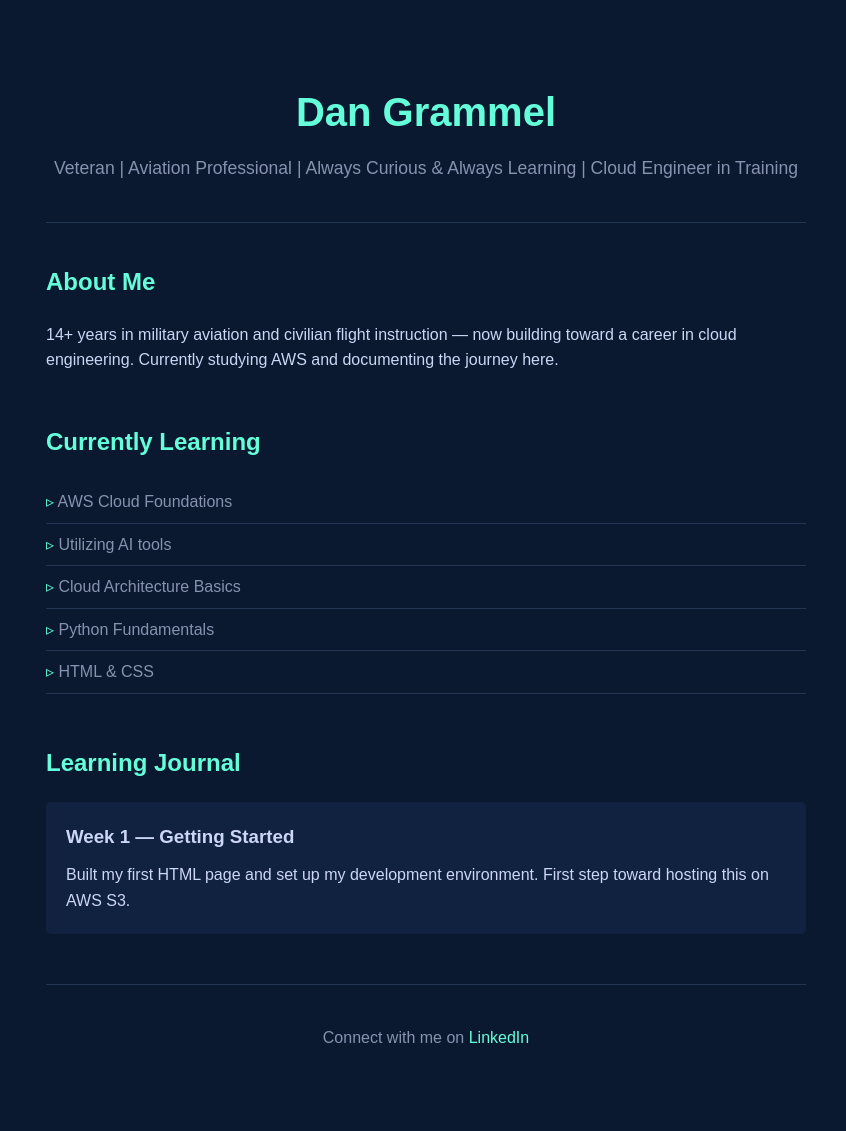
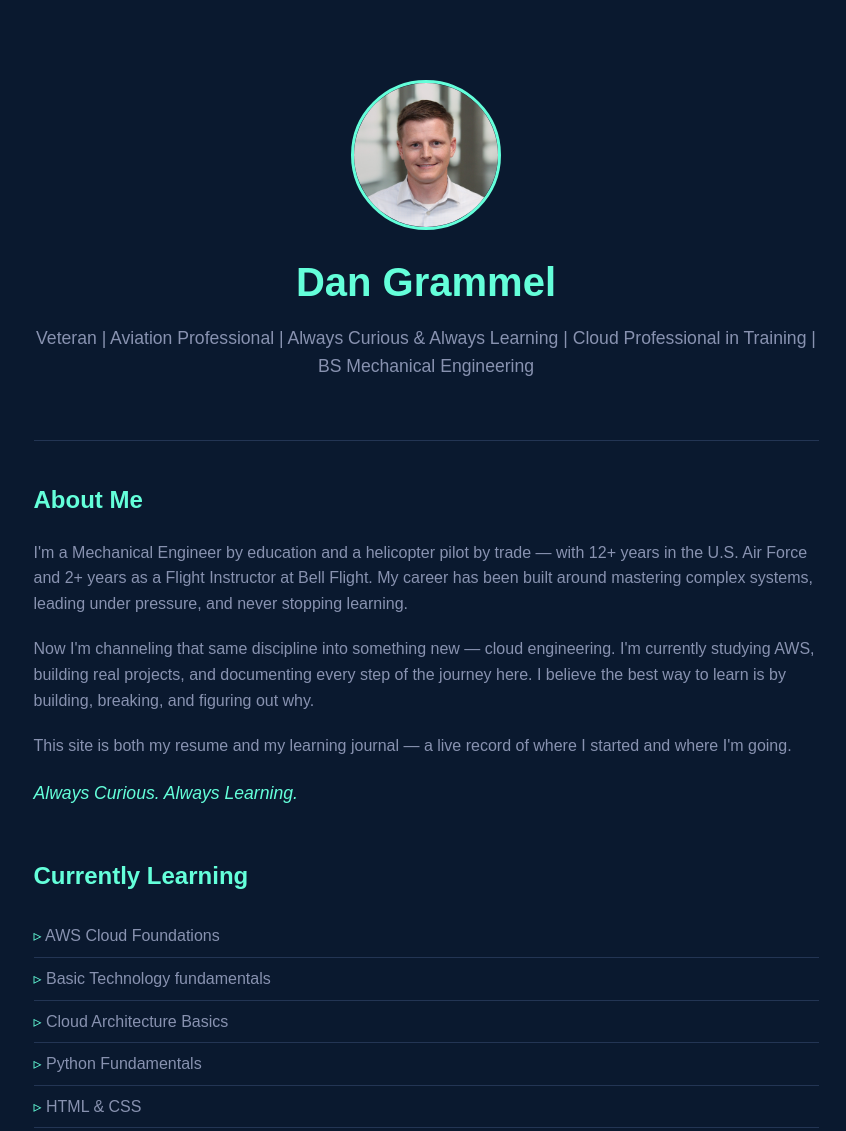
Before and after one commit to dgrams2226/cloud-resume, a plain HTML site: page index.html in a window 1280 px wide. Shown: the top 1131 px of the page, without its empty margins (214-1060 px from the left). Before the commit the page ends 1090 px from the top, so only its background shows below. Drawn offline with Linux system fonts and the light colour scheme.

Commit message:
Update HTML structure, polish CSS, add profile photo

```diff
--- a/index.html
+++ b/index.html
@@ -3,26 +3,47 @@
 <head>
     <meta charset="UTF-8">
     <meta name="viewport" content="width=device-width, initial-scale=1.0">
+    <meta name="description" content="Dan Grammel — Veteran, helicopter pilot, and cloud engineer in training. Follow my AWS learning journey here.">
     <title>Dan Grammel | Cloud Engineer in Training</title>
     <link rel="stylesheet" href="style.css">
 </head>
 <body>
 
     <header>
+        <img src="images/profile.jpg" alt="Dan Grammel" class="profile-photo">
         <h1>Dan Grammel</h1>
-        <p>Veteran | Aviation Professional | Always Curious & Always Learning | Cloud Engineer in Training</p>
+        <p>Veteran | Aviation Professional | Always Curious & Always Learning | Cloud Professional in Training | BS Mechanical Engineering</p>
     </header>
 
     <section id="about">
         <h2>About Me</h2>
-        <p>14+ years in military aviation and civilian flight instruction — now building toward a career in cloud engineering. Currently studying AWS and documenting the journey here.</p>
+        <p>
+            I'm a Mechanical Engineer by education and a helicopter pilot by trade —
+            with 12+ years in the U.S. Air Force and 2+ years as a Flight Instructor
+            at Bell Flight. My career has been built around mastering complex systems,
+            leading under pressure, and never stopping learning.
+        </p>
+
+        <p>
+            Now I'm channeling that same discipline into something new — cloud engineering.
+            I'm currently studying AWS, building real projects, and documenting every step
+            of the journey here. I believe the best way to learn is by building,
+            breaking, and figuring out why.
+        </p>
+
+        <p>
+            This site is both my resume and my learning journal —
+            a live record of where I started and where I'm going.
+        </p>
+
+        <p class="tagline">Always Curious. Always Learning.</p>
     </section>
 
     <section id="learning">
         <h2>Currently Learning</h2>
         <ul>
             <li>AWS Cloud Foundations</li>
-            <li>Utilizing AI tools</li>
+            <li>Basic Technology fundamentals</li>
             <li>Cloud Architecture Basics</li>
             <li>Python Fundamentals</li>
             <li>HTML & CSS</li>
@@ -31,15 +52,46 @@
 
     <section id="journal">
         <h2>Learning Journal</h2>
+
         <article>
             <h3>Week 1 — Getting Started</h3>
-            <p>Built my first HTML page and set up my development environment. First step toward hosting this on AWS S3.</p>
+            <p>
+                Finding the right starting point with no technology background isn't easy —
+                but that's exactly the kind of challenge I'm built for.
+            </p>
+
+            <p>
+                This week I focused on building a strong foundation, exploring core topics including
+                networking basics, cloud concepts, AWS fundamentals, Python, and setting up my
+                development environment in VSCode. I'm leveraging AI as a learning partner to
+                help me understand concepts faster and build real hands-on projects from day one.
+            </p>
+
+            <p>
+                First milestone — built and launched my first HTML page, the very site you're
+                reading right now. Next step — hosting it live on AWS S3.
+            </p>
+
+            <p class="tagline">Week 1 complete. The mission is just getting started.</p>
+
         </article>
+
+        <article>
+            <h3>Week — 2 Coming Soon</h3>
+        </article>
+
     </section>
 
     <footer>
-        <p>Connect with me on <a href="www.linkedin.com/in/dangrammel">LinkedIn</a></p>
+        <p>
+            Connect with me on
+            <a href="https://www.linkedin.com/in/dangrammel" target="_blank">LinkedIn</a>
+            and
+            <a href="https://github.com/dgrams2226" target="_blank">GitHub</a>
+        </p>
     </footer>
+
+    <script src="scripts/counter.js"></script>
 
 </body>
 </html>
--- a/style.css
+++ b/style.css
@@ -4,16 +4,34 @@
     box-sizing: border-box;
 }
 
+html {
+    scroll-behavior: smooth;
+}
+
 body {
     font-family: Arial, sans-serif;
     background-color: #0a192f;
     color: #ccd6f6;
-    max-width: 800px;
+    max-width: 825px;
     margin: 0 auto;
     padding: 40px 20px;
     line-height: 1.6;
 }
 
+/* ---- Profile Photo ---- */
+.profile-photo {
+    width: 150px;
+    height: 150px;
+    border-radius: 50%;
+    object-fit: cover;
+    border: 3px solid #64ffda;
+    margin-bottom: 20px;
+    display: block;
+    margin-left: auto;
+    margin-right: auto;
+}
+
+/* ---- Header ---- */
 header {
     text-align: center;
     padding: 40px 0;
@@ -32,6 +50,12 @@ header p {
     font-size: 1.1rem;
 }
 
+p {
+    margin-bottom: 20px;
+    color: #8892b0;
+}
+
+/* ---- Typography ---- */
 h2 {
     color: #64ffda;
     margin-bottom: 20px;
@@ -41,12 +65,22 @@ h2 {
 h3 {
     color: #ccd6f6;
     margin-bottom: 10px;
+    margin-top: 5px;
 }
 
+.tagline {
+    color: #64ffda;
+    font-style: italic;
+    margin-top: 15px;
+    font-size: 1.1rem;
+}
+
+/* ---- Sections ---- */
 section {
     margin-bottom: 50px;
 }
 
+/* ---- Currently Learning List ---- */
 ul {
     list-style: none;
     padding: 0;
@@ -63,6 +97,7 @@ ul li::before {
     color: #64ffda;
 }
 
+/* ---- Journal Articles ---- */
 article {
     background-color: #112240;
     padding: 20px;
@@ -70,6 +105,7 @@ article {
     margin-bottom: 20px;
 }
 
+/* ---- Links ---- */
 a {
     color: #64ffda;
     text-decoration: none;
@@ -79,9 +115,21 @@ a:hover {
     text-decoration: underline;
 }
 
+/* ---- Footer ---- */
 footer {
     text-align: center;
     padding-top: 40px;
     border-top: 1px solid #233554;
     color: #8892b0;
 }
+
+/* ---- Mobile Responsive ---- */
+@media (max-width: 600px) {
+    body {
+        padding: 20px 15px;
+    }
+
+    h1 {
+        font-size: 1.8rem;
+    }
+}
```
Also changed, not shown: images/profile.JPG (added), scripts/counter.js (added), 1 other file.
